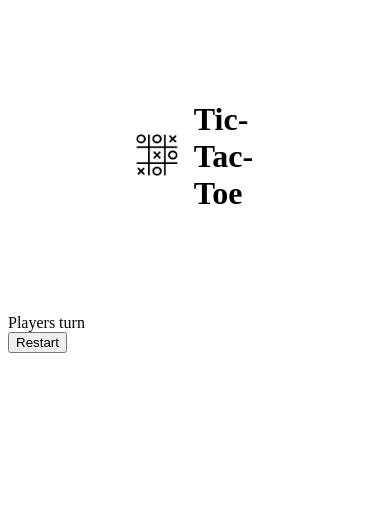
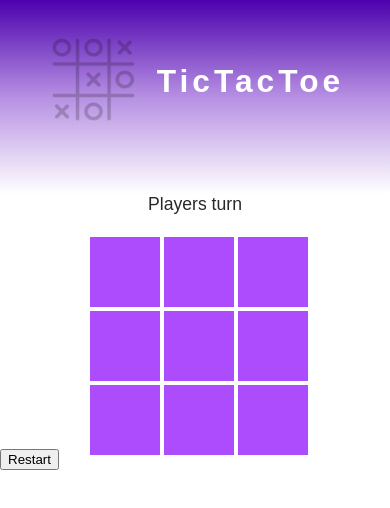
Before and after one commit to jzenzinger/TicTacToe_Odin, a plain HTML site: page index.html in a window 390 px wide. Drawn offline with Linux system fonts and the light colour scheme.

Commit message:
styling css file

```diff
--- a/index.html
+++ b/index.html
@@ -19,7 +19,7 @@
         <![endif]-->
         <header class="header">
             <i><img src="./icons/tic-tac-toe_icon.png"></i>
-            <h1 class="game-title">Tic-Tac-Toe</h1>
+            <h1 class="game-title">TicTacToe</h1>
         </header>
         <div class="container">
             <div class="player-info">Players turn</div>
--- a/styles.css
+++ b/styles.css
@@ -1,11 +1,93 @@
+body {
+    margin: 0;
+}
+
 .header {
     display: flex;
-    width: 40%;
-    margin: 5em auto;
+    width: 100%;
+    margin: 0;
+    padding: 2em 0 4em 0;
     justify-content: center;
     align-items: center;
+    background: linear-gradient(rgb(76, 1, 173),rgba(89, 1, 190, 0.438), rgba(21, 0, 141, 0));
+    font-family: Arial, Helvetica, sans-serif;
+    font-size: 1.8em;
+    letter-spacing: 4px;
+    font-weight: bold;
+    color: rgb(255, 255, 255);
 }
 .header img{
-    width: 3em;
-    padding: 0.8em;
+    max-width: 6em;
+    min-width: 1em;
+    padding-right: 1em;
+    opacity: 0.2;
 }
+
+.header img:hover {
+    transform: rotate(-360deg);
+    border: none;
+    -ms-transition: 0.4s ease-in-out;
+    -webkit-transition: 0.2s ease-in-out;
+    transition: 1.4s ease-in-out;
+}
+
+.player-info {
+    font-size: 2rem;
+    text-align: center;
+    margin: auto;
+    font-family: Arial, Helvetica, sans-serif;
+    color: rgba(0, 0, 0, 0.842);
+}
+
+.gameboard-wrapper {
+    display: grid;
+    margin: auto;
+    grid-template-columns: repeat(3,1fr);
+    width: 450px;
+    height: 450px;
+    padding-top: 5%;
+    /*border: 2px solid #555;*/
+}
+
+.field {
+    width: 150px;
+    height: 150px;
+    border: 2px solid rgb(255, 255, 255);
+    background-color: rgba(170, 71, 252, 0.973);
+    font-size: 10rem;
+    text-align: center;
+    cursor: pointer;
+    user-select: none;
+}
+
+@media (max-width: 660px) {
+    html {
+      font-size: 75%;
+    }
+
+    .gameboard-wrapper {
+      width: 304px;
+      height: 304px;
+    }
+
+    .field {
+      width: 100px;
+      height: 100px;
+    }
+  }
+
+  @media (max-width: 440px) {
+    html {
+      font-size: 55%;
+    }
+
+    .gameboard-wrapper {
+      width: 214px;
+      height: 214px;
+    }
+
+    .field {
+      width: 70px;
+      height: 70px;
+    }
+  }
```
